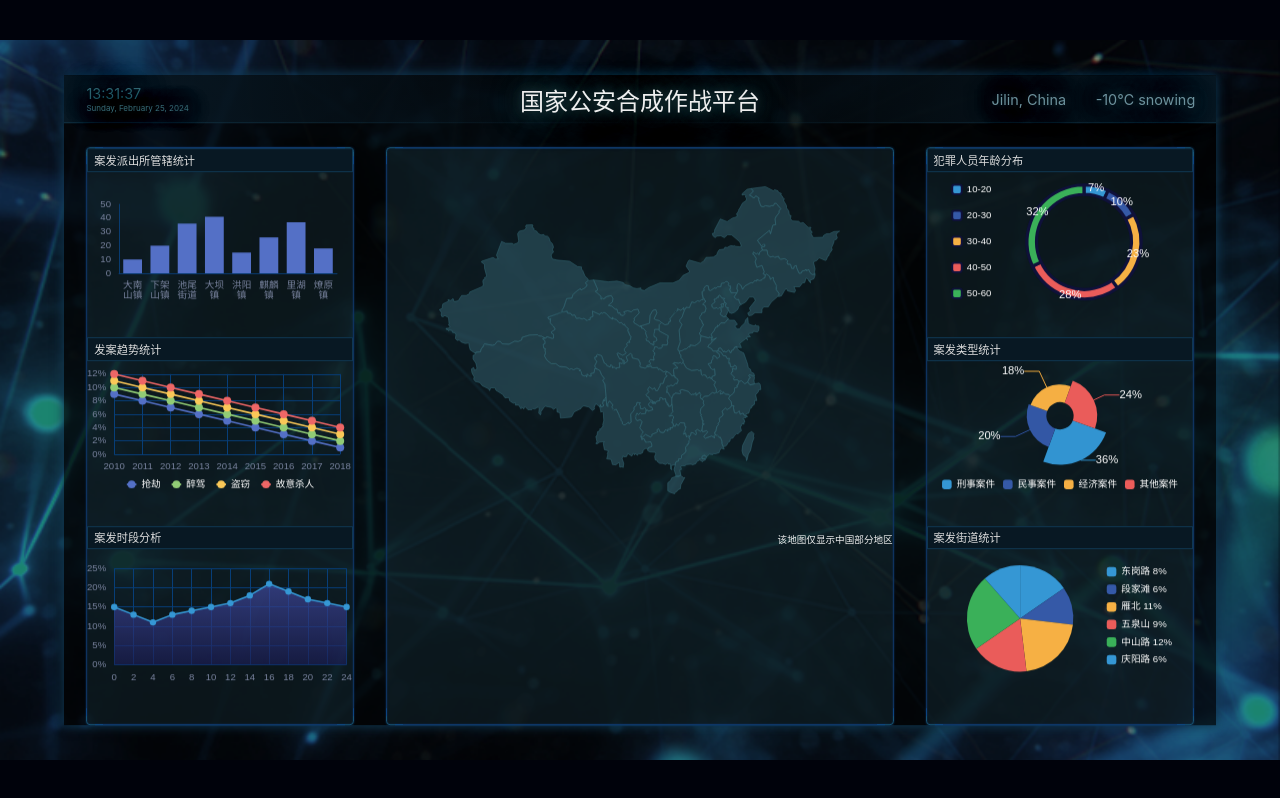
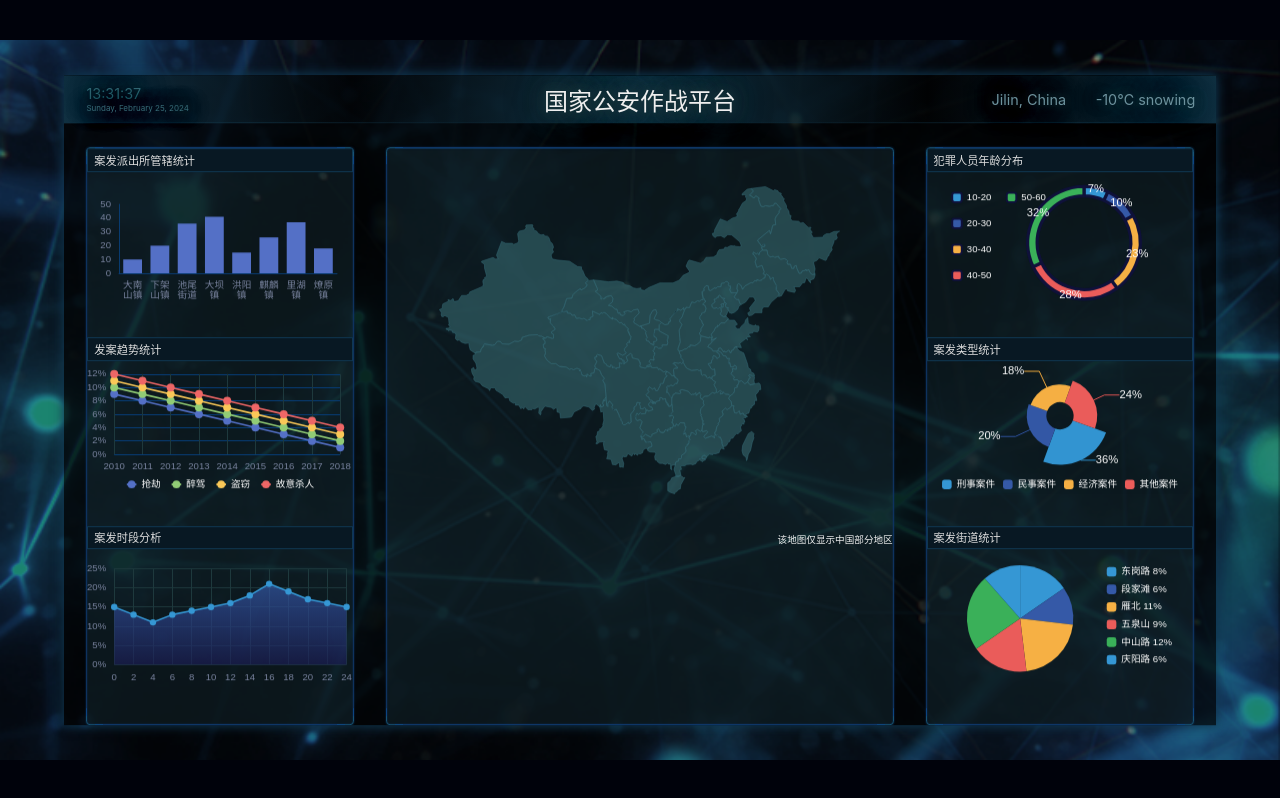
Before and after one commit to lwwywang/React-BigScreen, a React (Vite) app: page /#/ in a window 1280 px wide. Built offline with nearby package versions, Linux system fonts and the light colour scheme.

Commit message:
优化细节

```diff
--- a/src/charts/Chart2.tsx
+++ b/src/charts/Chart2.tsx
@@ -27,7 +27,7 @@ export const Chart2 = () => {
                 type: 'category',
                 boundaryGap: false,
                 data: [2010, 2011, 2012, 2013, 2014, 2015, 2016, 2017, 2018],
-                splitLine: { show: true, lineStyle: { color: '#073E78' } },
+                splitLine: { show: true, lineStyle: { color: '#1e393d' } },
                 axisTick: { show: false },
                 axisLine: { show: false },
             },
--- a/src/charts/Chart3.tsx
+++ b/src/charts/Chart3.tsx
@@ -14,13 +14,13 @@ export const Chart3 = () => {
                 type: 'category',
                 boundaryGap: false,
                 data: [0, 2, 4, 6, 8, 10, 12, 14, 16, 18, 20, 22, 24],
-                splitLine: { show: true, lineStyle: { color: '#073E78' } },
+                splitLine: { show: true, lineStyle: { color: '#1e393d' } },
                 axisTick: { show: false },
                 axisLine: { show: false },
             },
             yAxis: {
                 type: 'value',
-                splitLine: { lineStyle: { color: '#073E78' } },
+                splitLine: { lineStyle: { color: '#1e393d' } },
                 axisLabel: {
                     formatter(val) {
                         return val * 100 + '%';
@@ -42,7 +42,7 @@ export const Chart3 = () => {
                 areaStyle: {
                     color: new echarts.graphic.LinearGradient(0, 0, 0, 1, [{
                         offset: 0,
-                        color: '#414a9f'
+                        color: '#3559a7'
                     }, {
                         offset: 1,
                         color: '#1b1d52'
--- a/src/charts/Chart4.tsx
+++ b/src/charts/Chart4.tsx
@@ -12,6 +12,7 @@ export const Chart4 = () => {
         // @ts-ignore
         echarts.registerMap('CN', china);
         myChart.setOption(createEchartsOptions({
+            color: ['#4ba2a7', '#3559a7', '#f6b044', '#ea5c5a', '#3ab059', '#fdfdfd'],
             xAxis: { show: false },
             yAxis: { show: false },
             series: [
@@ -20,7 +21,7 @@ export const Chart4 = () => {
                     mapType: 'CN',
                     label: { show: false, color: 'white' },
                     itemStyle: {
-                        areaColor: 'rgba(48, 88, 101, 0.6)',
+                        areaColor: 'rgba(56, 105, 112, 0.6)',
                         borderColor: '#376c78',
                         emphasis: {
                             label: { color: 'white' },
--- a/src/charts/Chart5.tsx
+++ b/src/charts/Chart5.tsx
@@ -13,7 +13,7 @@ export const Chart5 = () => {
             color: ['#3597d4', '#3559a7', '#f6b044', '#ea5c5a', '#3ab059', '#fdfdfd'],
             legend: {
                 left: px(12),
-                top: px(4),
+                top: px(9),
                 orient: 'vertical',
                 textStyle: { color: 'white' },
                 itemWidth: px(6),
@@ -25,7 +25,7 @@ export const Chart5 = () => {
             series: [
                 {
                     left: px(30),
-                    top: px(4),
+                    top: px(5),
                     type: 'pie',
                     radius: ['75%', '90%'],
                     avoidLabelOverlap: false,
--- a/src/pages/home.scss
+++ b/src/pages/home.scss
@@ -10,6 +10,7 @@
     left: 50%;
     transform: translate(-50%, -50%);
     box-shadow: 0 0 10px 1px #103852;
+    overflow: hidden;
 
     header {
         height: px(30);
@@ -18,7 +19,7 @@
         align-items: center;
         color: #eee;
         font-size: px(15);
-        background: linear-gradient(90deg, rgba(8, 24, 35, 1) 0%, rgba(0, 0, 0, 0) 50%, rgba(8, 24, 35, 1) 100%);
+        background: linear-gradient(90deg, rgba(16, 48, 65, 1) 0%, rgba(0, 0, 0, 0) 25%, rgba(16, 48, 65, 1) 50%, rgba(0, 0, 0, 0) 75%, rgba(16, 48, 65, 1) 100%);
         position: relative;
         text-shadow: 0 0 10px #1d393d, 0 0 20px #1d393d, 0 0 30px #1d393d, 0 0 40px #1d393d;
 
--- a/src/pages/home.tsx
+++ b/src/pages/home.tsx
@@ -17,7 +17,7 @@ export const Home = () => {
     <div className="home">
       <header>
         <Clock />
-        <span>国家公安合成作战平台</span>
+        <span>国家公安作战平台</span>
         <div className="info">
           <Icon name="position" /> Jilin, China
           <Icon name="weather" /> -10℃ snowing
```
